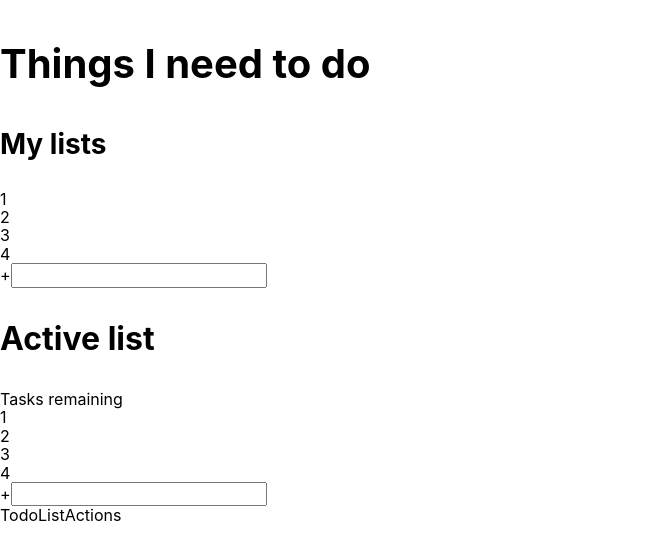
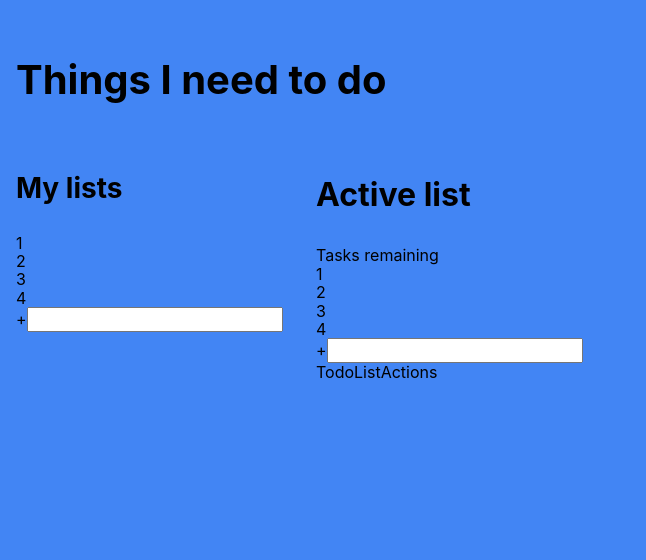
Before and after one commit to thexenons/todo-app, a React (Create React App) app: page / in a window 1280 px wide. Shown: the top 560 px of the page, without its empty margins (0-646 px from the left). Built offline with nearby package versions, Linux system fonts and the light colour scheme.

Commit message:
Basic Layout

```diff
--- /dev/null
+++ b/src/components/objects/Layout/Layout.module.scss
@@ -0,0 +1,37 @@
+@import 'styles/tools/mixins';
+@import 'styles/tools/functions';
+
+.layout {
+  display: grid;
+  grid-template-columns: 1fr;
+  grid-template-rows: min-content 1fr 1fr;
+  grid-template-areas:
+    'title'
+    'sidebar'
+    'main';
+  background-color: color(primary);
+  min-height: 100vh;
+  padding: spacing(1);
+
+  @include media(lg) {
+    grid-template-columns: 300px 1fr;
+    grid-template-rows: min-content 1fr;
+    grid-template-areas:
+      'title title'
+      'sidebar main';
+  }
+
+  > * {
+    &:first-child {
+      grid-area: title;
+    }
+
+    &:nth-child(2) {
+      grid-area: sidebar;
+    }
+
+    &:last-child {
+      grid-area: main;
+    }
+  }
+}
--- a/src/components/objects/Layout/index.tsx
+++ b/src/components/objects/Layout/index.tsx
@@ -1,9 +1,10 @@
 import { ReactChild } from 'react'
+import classes from './Layout.module.scss'
 
 type LayoutProps = {
   children: ReactChild[]
 }
 
-const Layout = ({ children }: LayoutProps): JSX.Element => <div>{children}</div>
+const Layout = ({ children }: LayoutProps): JSX.Element => <div className={classes.layout}>{children}</div>
 
 export default Layout
```
